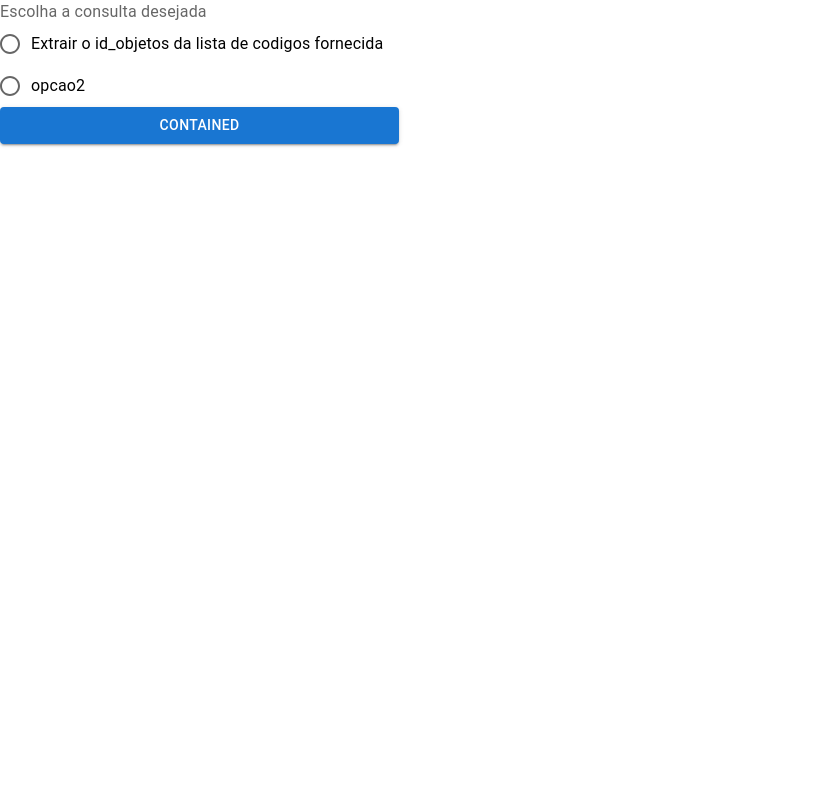
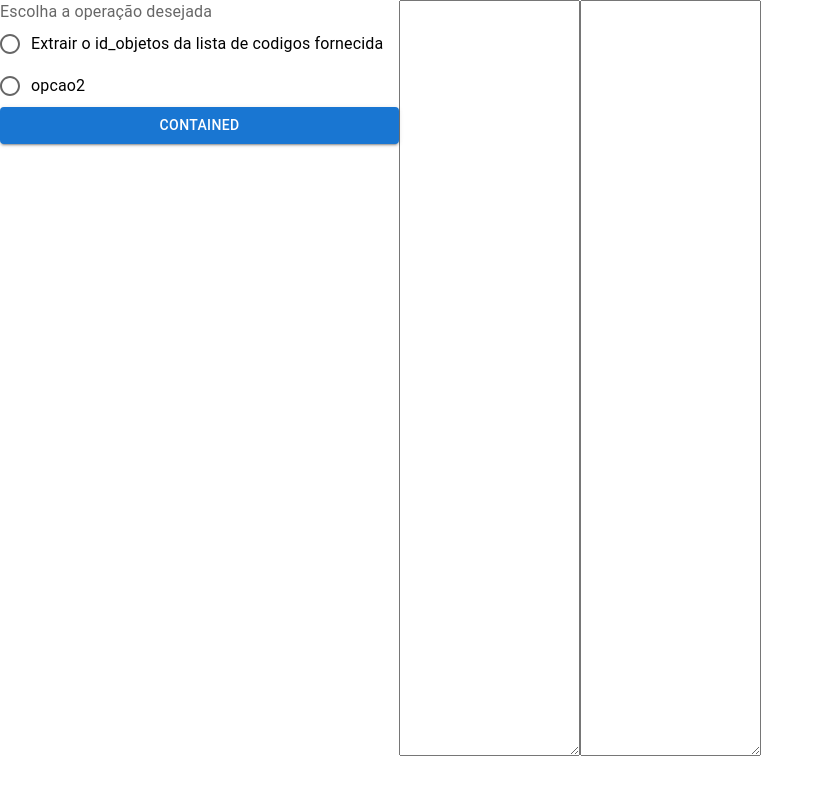
Before and after one commit to 10diieggos/sistema_gestao_entregas, a React (Create React App) app in the folder frontend/: page /sqlconstrutor in a window 1280 px wide. Shown: the top 794 px of the page, without its empty margins (0-824 px from the left). Built offline with nearby package versions, Linux system fonts and the light colour scheme.

Commit message:
Valor tranferido entre os textarea
Capturado os valores nas variaveis. Valor tratado do textarea 1 é colado no textarea 2 apos clicar o botao

```diff
--- a/frontend/src/components/sqlconstrutor/Formulario.js
+++ b/frontend/src/components/sqlconstrutor/Formulario.js
@@ -1,43 +1,72 @@
 import React from 'react';
 import { FormControl, FormLabel, Radio, RadioGroup, FormControlLabel, Button } from '@mui/material';
+import { TextareaAutosize } from '@mui/base';
 
 class Formulario extends React.Component {
   constructor(props) {
     super(props);
     this.state = {
       selectedOption: '',
+      inputText: '',
+      outputText: '',
     };
-    this.handleChange = this.handleChange.bind(this);
+    this.handleRadioChange = this.handleRadioChange.bind(this);
+    this.handleInputChange = this.handleInputChange.bind(this);
     this.handleSubmit = this.handleSubmit.bind(this);
   }
 
-  handleChange(event) {
+  handleRadioChange(event) {
     this.setState({
       selectedOption: event.target.value,
     });
   }
 
+  handleInputChange(event) {
+    this.setState({
+      inputText: event.target.value,
+    });
+  }
+
   handleSubmit(event) {
     event.preventDefault();
-    console.log(this.state.selectedOption);
+    console.log(this.state.selectedOption)
+    // Tratar o valor do inputText aqui
+    const treatedValue = this.state.inputText.toUpperCase();
+    // Atualizar o estado do outputText com o valor tratado
+    this.setState({
+      outputText: treatedValue,
+    });
   }
 
   render() {
     return (
       <form onSubmit={this.handleSubmit}>
+
         <FormControl>
-          <FormLabel id="demo-radio-buttons-group-label">Escolha a consulta desejada</FormLabel>
+          <FormLabel id="demo-radio-buttons-group-label">Escolha a operação desejada</FormLabel>
           <RadioGroup
             aria-labelledby="demo-radio-buttons-group-label"
             name="radio-buttons-group"
             value={this.state.selectedOption}
-            onChange={this.handleChange}
+            onChange={this.handleRadioChange}
           >
             <FormControlLabel value="id_objetos" control={<Radio />} label="Extrair o id_objetos da lista de codigos fornecida" />
             <FormControlLabel value="opcao2" control={<Radio />} label="opcao2" />
-            <Button variant="contained" type="submit">Contained</Button>
           </RadioGroup>
+          <Button variant="contained" type="submit">Contained</Button>
         </FormControl>
+          <TextareaAutosize
+            minRows={50}
+            maxRows="60"
+            value={this.state.inputText}
+            onChange={this.handleInputChange}
+          />
+          <TextareaAutosize
+            minRows={50}
+            maxRows="60"
+            value={this.state.outputText}
+            readOnly
+          />
       </form>
     );
   }
```
